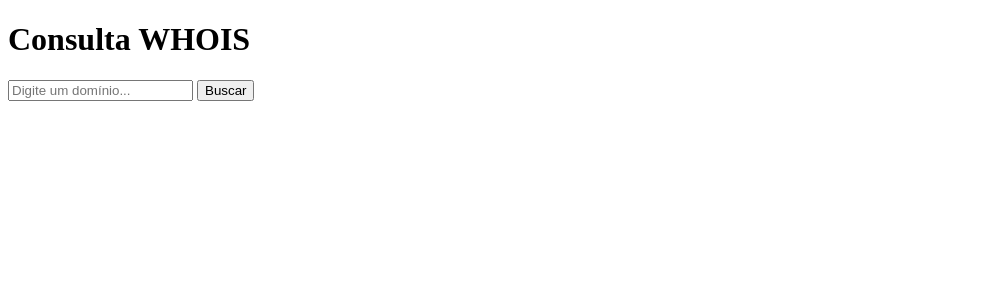
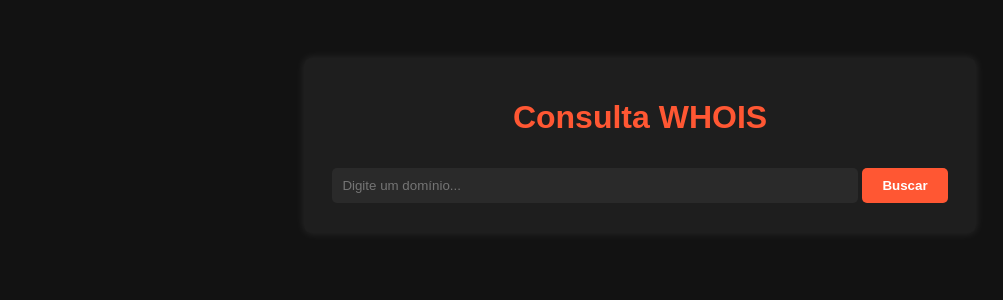
Before and after one commit to escariao/osint-toolkit, a Flask app: page / in a window 1280 px wide. Shown: the top 300 px of the page, without its empty margins (0-1003 px from the left). Run offline with Flask 3, Linux system fonts and the light colour scheme.

Commit message:
Add files via upload
Atualizações!

```diff
--- /dev/null
+++ b/static/style.css
@@ -0,0 +1,51 @@
+body {
+    background-color: #121212;
+    color: #e0e0e0;
+    font-family: 'Arial', sans-serif;
+    text-align: center;
+    padding-top: 50px;
+}
+
+.container {
+    width: 50%;
+    margin: auto;
+    padding: 20px;
+    background: #1e1e1e;
+    border-radius: 8px;
+    box-shadow: 0 0 10px rgba(255, 255, 255, 0.1);
+}
+
+h1 {
+    color: #ff5733;
+}
+
+input {
+    width: 80%;
+    padding: 10px;
+    margin: 10px 0;
+    border: none;
+    border-radius: 5px;
+    background: #2a2a2a;
+    color: #ffffff;
+}
+
+button {
+    padding: 10px 20px;
+    border: none;
+    border-radius: 5px;
+    background: #ff5733;
+    color: white;
+    font-weight: bold;
+    cursor: pointer;
+}
+
+button:hover {
+    background: #e04e2e;
+}
+
+.resultado {
+    margin-top: 20px;
+    padding: 10px;
+    background: #252525;
+    border-radius: 5px;
+}
--- a/templates/index.html
+++ b/templates/index.html
@@ -4,8 +4,10 @@
     <meta charset="UTF-8">
     <meta name="viewport" content="width=device-width, initial-scale=1.0">
     <title>OSINT Toolkit - WHOIS Lookup</title>
+    <link rel="stylesheet" href="{{ url_for('static', filename='style.css') }}">
 </head>
 <body>
+    <div class="container">
         <h1>Consulta WHOIS</h1>
         <form method="POST">
             <input type="text" name="domain" placeholder="Digite um domínio..." required>
@@ -17,11 +19,14 @@
         {% endif %}
 
         {% if data %}
+            <div class="resultado">
                 <h2>Resultados</h2>
                 <p><strong>Domínio:</strong> {{ data.domain_name }}</p>
                 <p><strong>Registrar:</strong> {{ data.registrar }}</p>
                 <p><strong>Criado em:</strong> {{ data.creation_date }}</p>
                 <p><strong>Expira em:</strong> {{ data.expiration_date }}</p>
+            </div>
         {% endif %}
+    </div>
 </body>
 </html>
```
Lines whose indentation alone changed are shown as unchanged.
